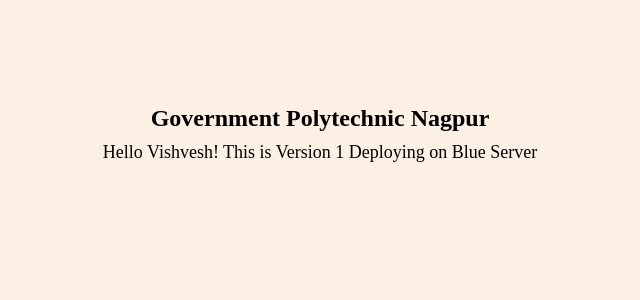
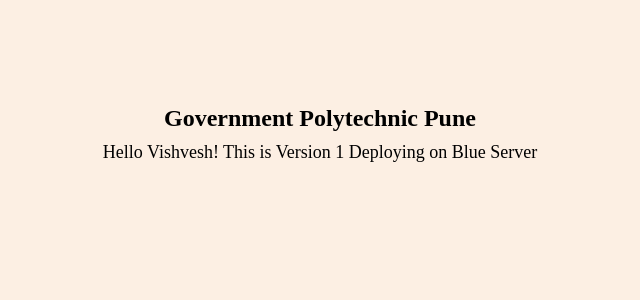
Before and after one commit to vishuhack/django_simple_app, a Python web app: template app/templates/index.html in a window 1280 px wide. Shown: the part 257-557 px from the top of the page, without its empty margins (320-960 px from the left). Run offline with Jinja, Linux system fonts and the light colour scheme; the template is opened without the code that fills it, so the values that code supplies are empty.

Commit message:
update jenkins file

```diff
--- a/app/templates/index.html
+++ b/app/templates/index.html
@@ -41,7 +41,7 @@
 <body>
     <div class="container">
         <!-- <img src="/static/college_logo.jpg" alt="College Image" width="100"> -->
-        <div class="text">Government Polytechnic Nagpur</div>
+        <div class="text">Government Polytechnic Pune</div>
     </div>
     <p class="description">Hello Vishvesh! This is Version 1 Deploying on Blue Server</p>
 </body>
```
